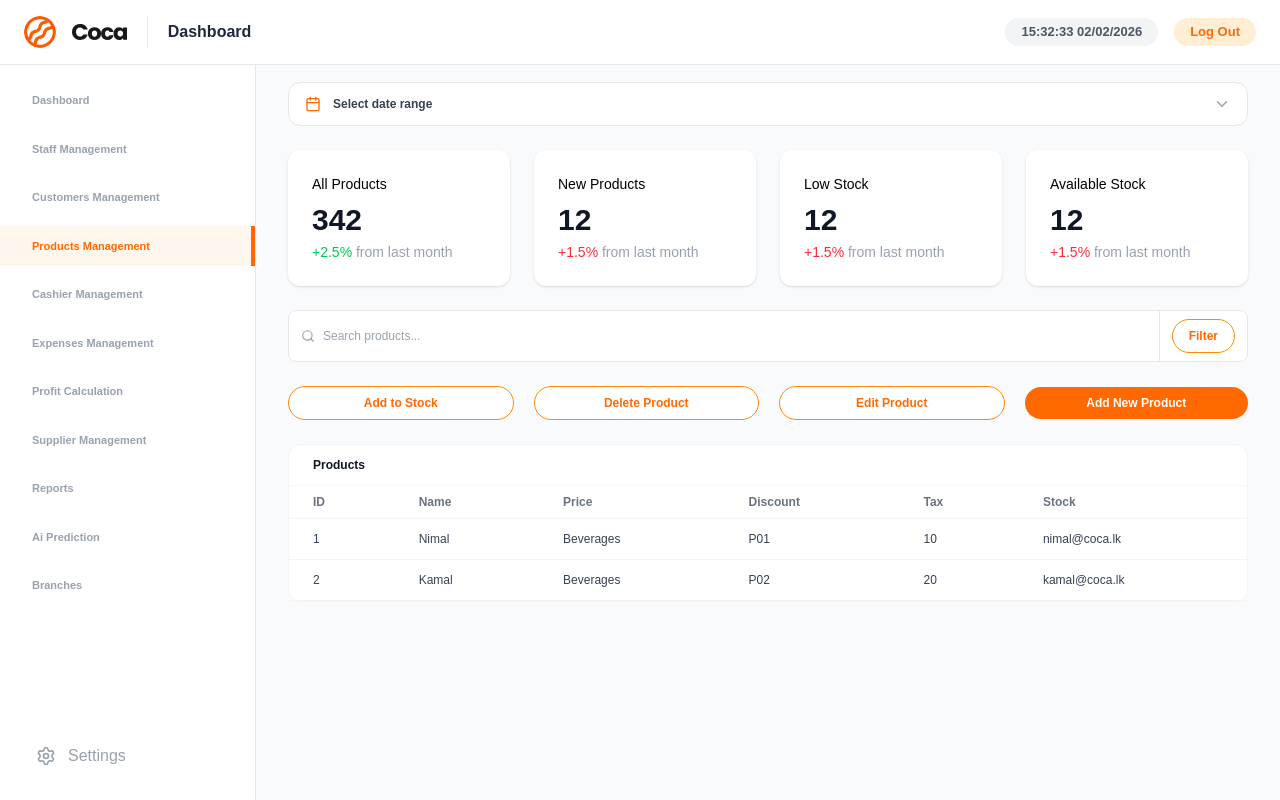
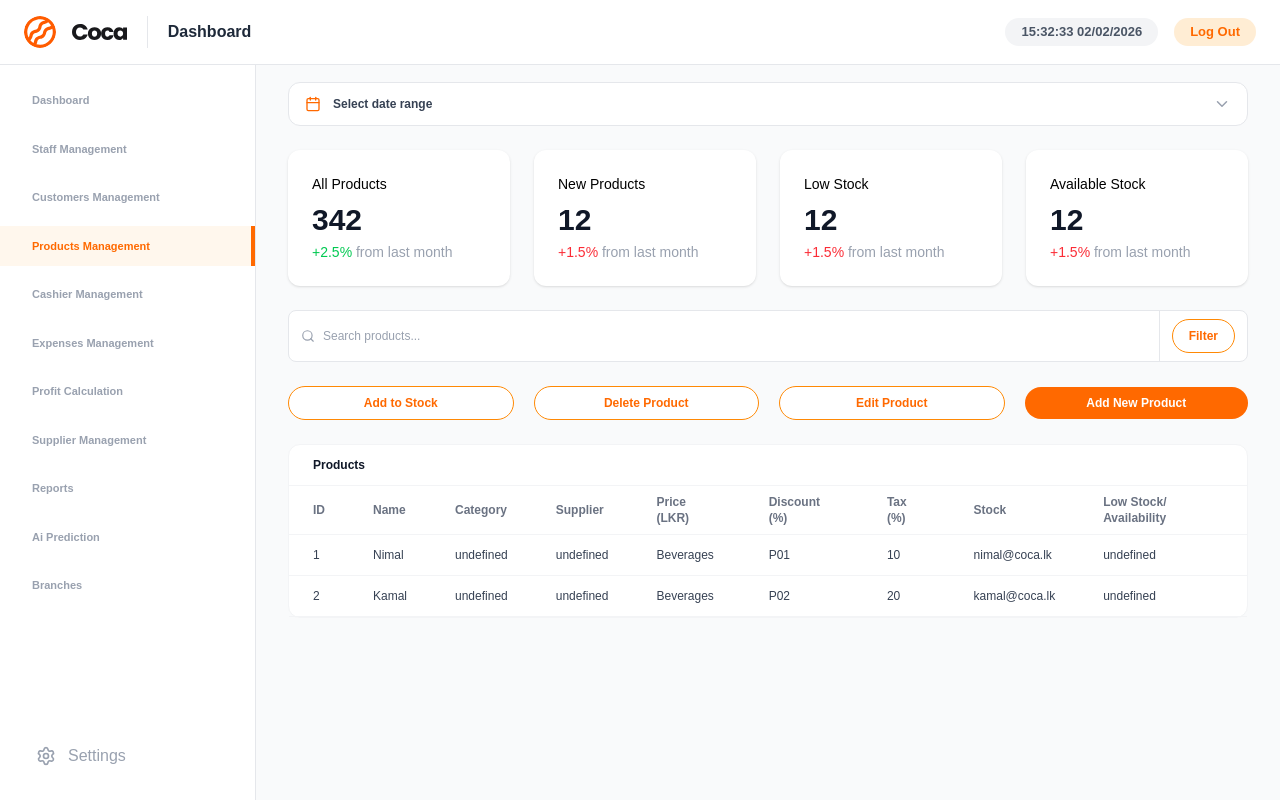
Before and after one commit to LTI-INTERNS/pos-micro-sass, a Next.js app: page /productmanagement in a window 1280 px wide. Built offline with nearby package versions, Linux system fonts and the light colour scheme.

Commit message:
feat: update product table columns

```diff
--- a/app/components/Admin/productmanagement/product-table.tsx
+++ b/app/components/Admin/productmanagement/product-table.tsx
@@ -4,10 +4,14 @@ import { Product } from "@/app/productmanagement/data";
 const productColumns: Column<Product>[] = [
   { key: "id", label: "ID" },
   { key: "name", label: "Name" },
-  { key: "price", label: "Price" },
-  { key: "discount", label: "Discount" },
-  { key: "tax", label: "Tax" },
+  { key: "category", label: "Category" },
+  { key: "supplier", label: "Supplier"},
+  { key: "price", label: "Price (LKR)" },
+  { key: "discount", label: "Discount (%)" },
+  { key: "tax", label: "Tax (%)" },
   { key: "stock", label: "Stock" },
+  { key: "lowstock", label: "Low Stock/ Availability" },
+
 ];
 
 export default function ProductsTable({ products }: { products: Product[] }) {
```
